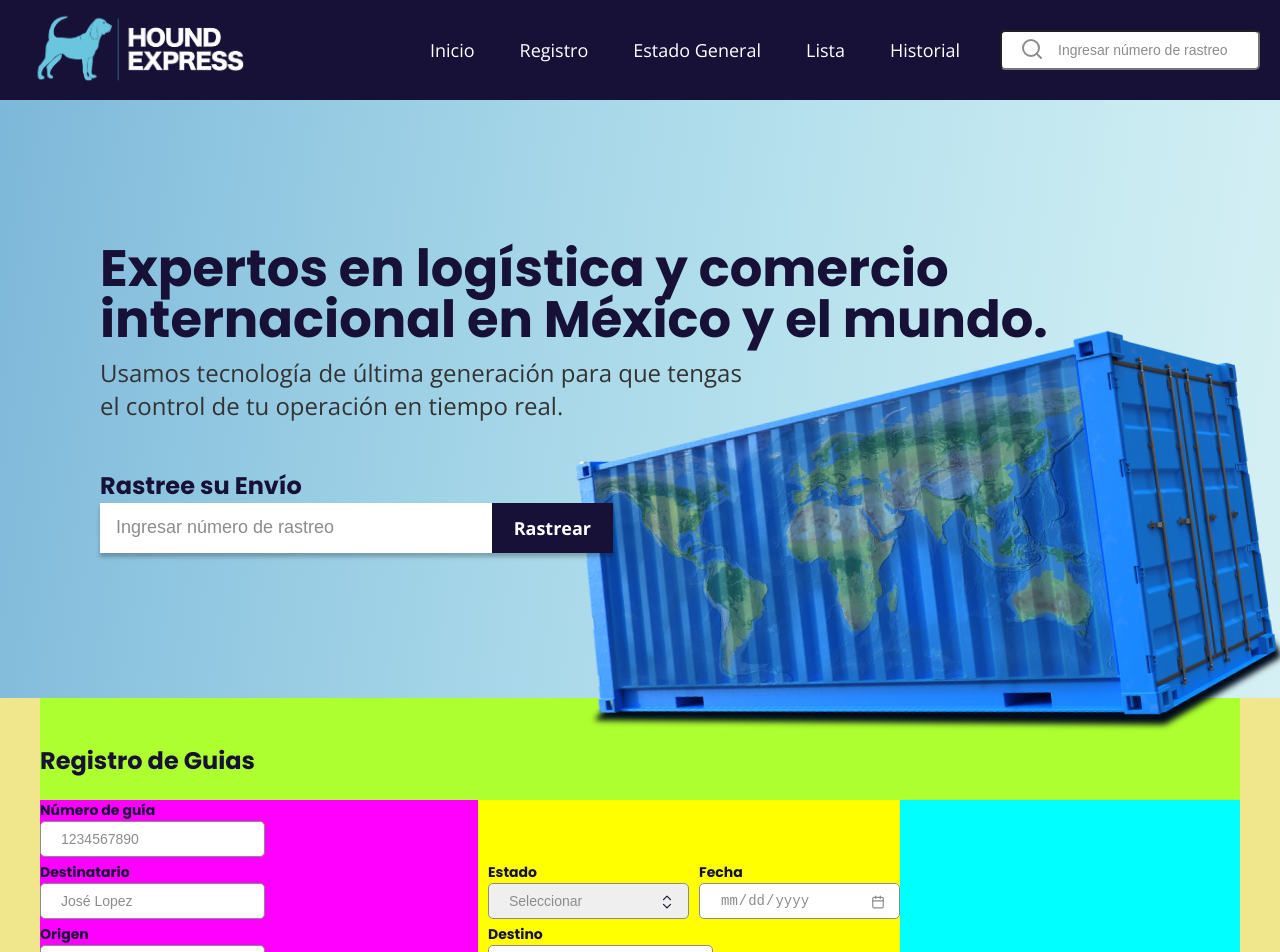
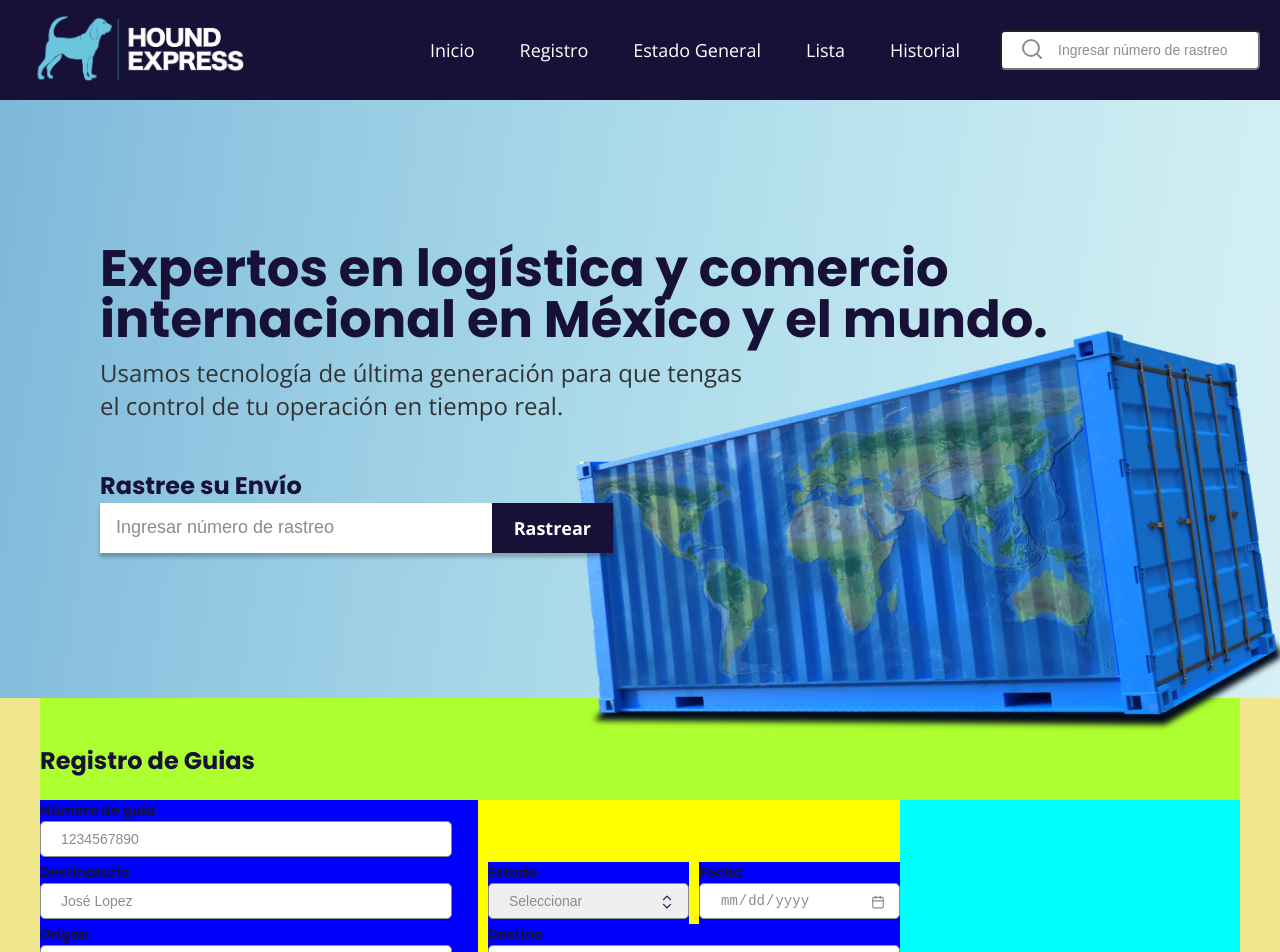
Before and after one commit to ego-mejia/hound-express-react, a React (Vite) app: page / in a window 1280 px wide. Shown: the top 952 px of the page. Built offline with nearby package versions, Linux system fonts and the light colour scheme.

Commit message:
fixed max-width for form element in register form

```diff
--- a/src/components/Register/style.ts
+++ b/src/components/Register/style.ts
@@ -61,14 +61,14 @@ export const StateDateFlexbox = styled.form`
     }    */
 `;
 export const FormElement = styled.form`
-    max-width: 225px;
+    ${bgDebug('transparent','blue')};
 
     position: relative;
     display: flex;
     flex-direction: column;
     width: 100%;
 
-    /* background-color: cyan; */
+
     input {
         max-width: 412px;
         width: 100%;
@@ -133,7 +133,7 @@ export const DateSelectorInput = styled.input`
 `;
 
 
-// 1. Define la interfaz de tus propiedades
+//Define la interfaz de tus propiedades
 interface StatusSelectorProps extends React.SelectHTMLAttributes<HTMLSelectElement> {
   hasSelection: boolean;
 }
```
